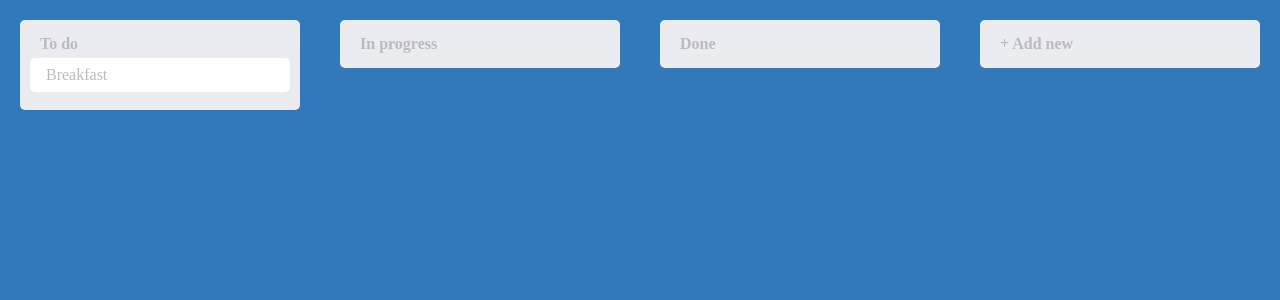
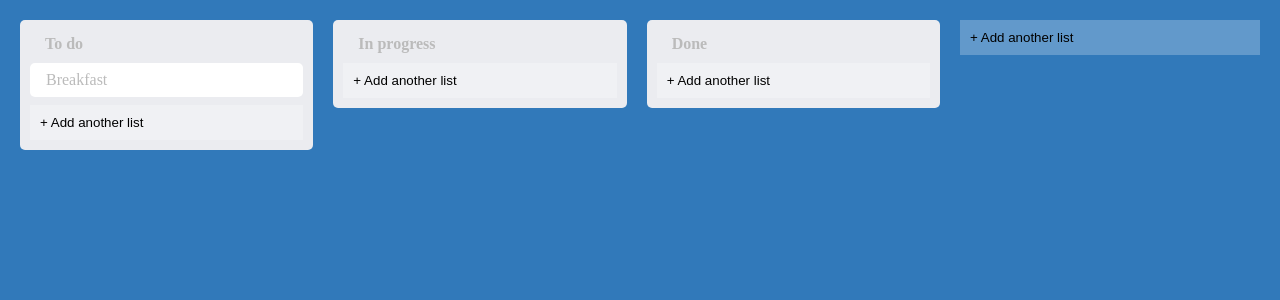
Before and after one commit to HerrWallace/Trello-clone, a React (Create React App) app: page / in a window 1280 px wide. Shown: the top 300 px of the page. Built offline with nearby package versions, Linux system fonts and the light colour scheme.

Commit message:
feat: add AddNewItem component

```diff
--- /dev/null
+++ b/src/AddNewItem.tsx
@@ -0,0 +1,18 @@
+import { useState } from 'react'
+import { AddItemButton } from './styles'
+import { NewItemForm } from './NewItemForm';
+
+export const AddNewItem = () => {
+  const [showForm, setShowForm] = useState(false);
+
+
+  if (showForm) {
+    return (
+      <NewItemForm />
+    )
+  }
+
+  return (
+    <AddItemButton onClick={() => setShowForm(true)}>+ Add another list</AddItemButton>
+  )
+}
--- a/src/App.tsx
+++ b/src/App.tsx
@@ -1,6 +1,7 @@
 import { AppContainer } from './styles'
 import { Column } from './Column';
 import { Card } from './Card';
+import { AddNewItem } from './AddNewItem';
 
 export const App = () => {
   return (
@@ -10,7 +11,7 @@ export const App = () => {
       </Column>
       <Column text='In progress'/>
       <Column text='Done'/>
-      <Column text='+ Add new'/>
+      <AddNewItem />
     </AppContainer>
   )
 }
--- a/src/Column.tsx
+++ b/src/Column.tsx
@@ -1,3 +1,4 @@
+import { AddNewItem } from './AddNewItem';
 import { ColumnContainer, ColumnTitle } from './styles';
 
 
@@ -11,6 +12,7 @@ export const Column = ({text, children}: ColumnProps) => {
     <ColumnContainer>
       <ColumnTitle>{text}</ColumnTitle>
       {children}
+      <AddNewItem />
     </ColumnContainer>
   )
 }
--- /dev/null
+++ b/src/NewItemForm.tsx
@@ -0,0 +1,10 @@
+import { NewItemFormButton, NewItemFormContainer, NewItemFormInput } from './styles'
+
+export const NewItemForm = () => {
+  return (
+    <NewItemFormContainer>
+      <NewItemFormInput />
+      <NewItemFormButton>Create</NewItemFormButton>
+    </NewItemFormContainer>
+  )
+}
--- a/src/styles.ts
+++ b/src/styles.ts
@@ -7,6 +7,7 @@ export const AppContainer = styled.div`
   width: 100%;
   color: #bbb;
   align-items: flex-start;
+  padding: 20px;
 `
 
 export const ColumnContainer = styled.div`
@@ -14,13 +15,13 @@ export const ColumnContainer = styled.div`
   width: 300px;
   min-height: 40px;
   border-radius: 5px;
-  margin: 20px;
   padding: 10px;
+  margin-right: 20px;
 `
 
 export const ColumnTitle = styled.div`
   font-weight: bold;
-  padding: 5px 10px;
+  padding: 5px 15px 10px;
 `
 
 export const CardContainer = styled.div`
@@ -31,3 +32,35 @@ export const CardContainer = styled.div`
   border-radius: 5px;
   cursor: pointer;
 `
+
+export const AddItemButton = styled.button`
+  background-color: #ffffff3d;
+  border: none;
+  color: #000;
+  cursor: pointer;
+  max-width: 300px;
+  width: 100%;
+  padding: 10px;
+  text-align: left;
+`
+export const NewItemFormContainer = styled.div`
+  max-width: 300px;
+  width: 100%;
+`
+
+export const NewItemFormInput = styled.input`
+  border: none;
+  border-radius: 3px;
+  width: 100%;
+  margin-bottom: 0.5rem;
+  padding: 0.5rem 1rem;
+`
+
+export const NewItemFormButton = styled.button`
+  padding: 5px 10px;
+  border: none;
+  border-radius: 5px;
+  background-color: #5aac44;
+  color: #fff;
+  cursor: pointer;
+`
```
